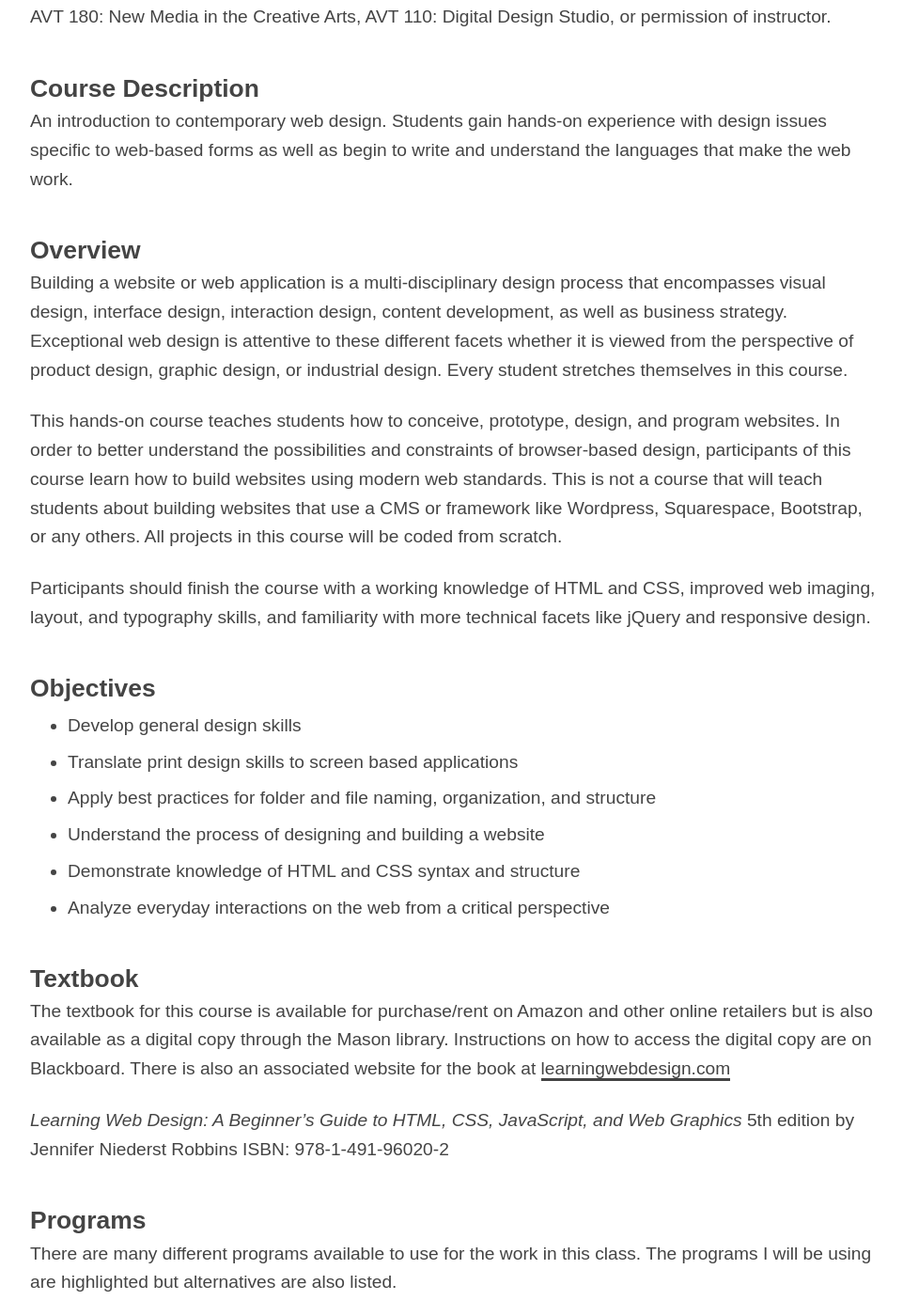
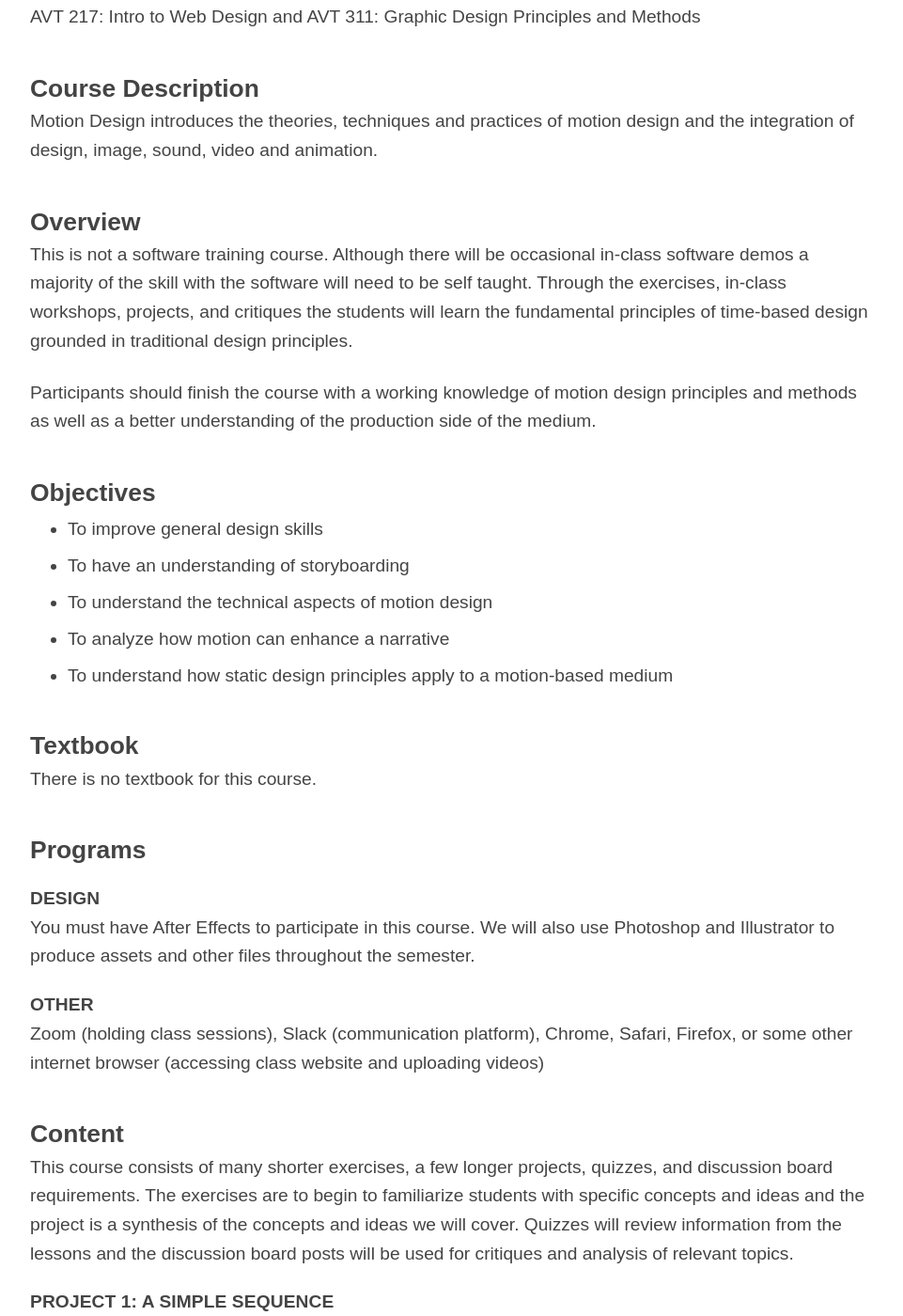
Before and after one commit to gmu-gd/motion20-fall, a Jekyll site: the page built from syllabus/index.md, in a window 1280 px wide and 1400 px high, scrolled down 701 px. Shown: the whole window at 94% size, without its empty margins (0-961 px from the left). Built offline with Jekyll 4.4.1, drawn with Linux system fonts in a browser that asks for light colours; some web fonts are replaced; some of the changed text lies outside the part shown.

Commit message:
schedule syllabus updates

```diff
--- a/syllabus/index.md
+++ b/syllabus/index.md
@@ -12,77 +12,65 @@ This is a synchronous online course. That means we will meet once a week on Thur
 
 ### Prerequisites
 
-AVT 180: New Media in the Creative Arts, AVT 110: Digital Design Studio, or permission of instructor.
+AVT 217: Intro to Web Design and AVT 311: Graphic Design Principles and Methods
 
 ### Course Description
 
-An introduction to contemporary web design. Students gain hands-on experience with design issues specific to web-based forms as well as begin to write and understand the languages that make the web work.
+Motion Design introduces the theories, techniques and practices of motion design and the integration of design, image, sound, video and animation.
 
 ### Overview
 
-Building a website or web application is a multi-disciplinary design process that encompasses visual design, interface design, interaction design, content development, as well as business strategy. Exceptional web design is attentive to these different facets whether it is viewed from the perspective of product design, graphic design, or industrial design. Every student stretches themselves in this course.
+This is not a software training course. Although there will be occasional in-class software demos a majority of the skill with the software will need to be self taught. Through the exercises, in-class workshops, projects, and critiques the students will learn the fundamental principles of time-based design grounded in traditional design principles.
 
-This hands-on course teaches students how to conceive, prototype, design, and program websites. In order to better understand the possibilities and constraints of browser-based design, participants of this course learn how to build websites using modern web standards. This is not a course that will teach students about building websites that use a CMS or framework like Wordpress, Squarespace, Bootstrap, or any others. All projects in this course will be coded from scratch.
-
-Participants should finish the course with a working knowledge of HTML and CSS, improved web imaging, layout, and typography skills, and familiarity with more technical facets like jQuery and responsive design.
+Participants should finish the course with a working knowledge of motion design principles and methods as well as a better understanding of the production side of the medium.
 
 ### Objectives
 
-* Develop general design skills
-* Translate print design skills to screen based applications
-* Apply best practices for folder and file naming, organization, and structure
-* Understand the process of designing and building a website
-* Demonstrate knowledge of HTML and CSS syntax and structure
-* Analyze everyday interactions on the web from a critical perspective
+* To improve general design skills
+* To have an understanding of storyboarding
+* To understand the technical aspects of motion design
+* To analyze how motion can enhance a narrative
+* To understand how static design principles apply to a motion-based medium
 
 ### Textbook
 
-The textbook for this course is available for purchase/rent on Amazon and other online retailers but is also available as a digital copy through the Mason library. Instructions on how to access the digital copy are on Blackboard. There is also an associated website for the book at [learningwebdesign.com](https://www.learningwebdesign.com/index.html)
-
-_Learning Web Design: A Beginner's Guide to HTML, CSS, JavaScript, and Web Graphics_ 5th edition by Jennifer Niederst Robbins ISBN: 978-1-491-96020-2
+There is no textbook for this course.
 
 ### Programs
 
-There are many different programs available to use for the work in this class. The programs I will be using are highlighted but alternatives are also listed.
-
 #### design
-
-<span class="command">Adobe XD</span>, Figma, Sketch, Illustrator, Lunacy. We will not be using Photoshop for design work in this course.
-
-#### coding
-
-<span class="command">Atom</span>, Sublime Text, Brackets. We will not be using Dreamweaver, Notepad, or TextEdit in this course.
+You must have After Effects to participate in this course. We will also use Photoshop and Illustrator to produce assets and other files throughout the semester.
 
 #### other
 
-<span class="command">Zoom</span> (holding class sessions), <span class="command">Slack</span> (communication platform), <span class="command">Github Desktop</span> (updating your website), <span class="command">Chrome</span>, Safari, or Firefox (viewing your website, Internet Explorer is not an acceptable browser for this class)
+Zoom (holding class sessions), Slack (communication platform), Chrome, Safari, Firefox, or some other internet browser (accessing class website and uploading videos)
 
 ### Content
 
-This course consists of many shorter exercises, one course long project, quizzes, and discussion board requirements. The exercises begin to familiarize students with specific concepts and ideas and the projects are a synthesis of the concepts and ideas we will cover. Quizzes will review information from the lessons and the discussion board posts will be used for critiques and analysis of relevant topics.
+This course consists of many shorter exercises, a few longer projects, quizzes, and discussion board requirements. The exercises are to begin to familiarize students with specific concepts and ideas and the project is a synthesis of the concepts and ideas we will cover. Quizzes will review information from the lessons and the discussion board posts will be used for critiques and analysis of relevant topics.
 
-#### project 1: linking narrative
+#### project 1: a simple sequence
 
-The structure of a website is equally as important as the design of a website. Getting from page X to page Y needs to be intuitive and simple. This structure also needs to be reflected on the back end. Create a site that takes the user through a narrative using text, links, and multiple pages. [More information here]({{ site.baseurl }}/projects).
+Conceptions of time start to get fuzzy when dealing with individual frames. A 10 second video at 30 frames a second needs 300 frames to fill that time. This project will focus on the importance designing for motion without actually animating anything. Students will create storyboards, animatics, and key frames of a sequence. [More information here]({{ site.baseurl }}/projects).
 
 
-#### project 2: website for a [blank]
+#### project 2: obstructions
 
-Students will conceptualize, plan, design, and code a multipage website using one of several provided topics. The project will build off of the lessons each week and be a synthesis of the concepts and skills learned over the course of the semester. Each students project will be unique in content and form but be based on the same set of requirements. [More information here]({{ site.baseurl }}/projects).
+Obstructions in design can seem like a burden but being able to use them as a creative starting point is key. Students will create a short video and then create the same video three more times. Each new video will be create using a series of obstructions chosen in class. [More information here]({{ site.baseurl }}/projects).
 
-#### project 3: single serve
+#### project 3: [various]
 
-A single serve website is comprised of a single page that only does one thing. You will come up with a concept and design for a single serve website and then build the website. The concept can be simple or complex but the site must only be a single page and serve a single function. The URL of the site should help explain the concept and the content should help reinforce the URL. If you need a place to look at single serve websites go [here](https://theuselessweb.com/). That website is a single serve website that takes you to other single serve websites. [More information here]({{ site.baseurl }}/projects).
+Project three will give you the option of coming up with your own project or choosing from one of the projects I have listed. The project will be a culmination of the skills and concepts you have learned throughout this course. [More information here]({{ site.baseurl }}/projects).
 
 ### Schedule
 
-The [schedule]({{ site.baseurl }}/schedule/) on this site is an outline of what we will be covering this summer with due dates. It is subject to additions and subtractions.
+The [schedule]({{ site.baseurl }}/schedule/) on this site is an outline of what we will be covering this fall. It is subject to additions and subtractions.
 
 ### Virtual Meeting Guide
 
 A few points to guide our virtual meetings. These are not demands but a guide to help us have a more engaging and productive meeting.
 
-1. Treat this as much like coming to class on campus as as you can.
+1. Treat this as much like coming to class on campus as you can.
 2. Join early. We are most likely at home so you shouldn’t have any extra traffic, long lines at the coffee shop, etc. Joining early will also help you work out any technical issues you might be experiencing with audio and/or video.
 3. Mute yourself upon entering the room unless, of course, you are talking. Remember when you start to talk to unmute yourself. Different platforms have different methods for muting and unmuting but it is typically easy to find in the main set of buttons in the bottom middle of the window.
 4. Have your video turned on with you in the frame. It is nice to see faces in a time where we do not get to see a lot of faces. Having your video on also helps you stay focused and engaged.
@@ -115,14 +103,14 @@ This percentage will be an average between your total quiz grade and your total
 This percentage will primarily be based on discussion board assignments and critiques with a smaller portion based on participation in our virtual channels (Slack and Zoom). As long as you are engaged in those channels throughout the semester you will be fine here. A note about this grade in Blackboard &emdash; the grade will start as a 100 and you will lose points for not participating. For example, if you are supposed to give feedback to a classmate by a certain day and you do not give that feedback you will lose points from the participation grade. There is no way to make up these points.
 
 #### Exercises (25%)
-The exercises are graded using two different rubrics depending on the type of exercise. One rubric will be used for an exercise based more on design and one rubric will be used for an exercise based more on coding. The exercise are meant to be quicker skill building assignments.
+The exercises are graded using a basic rubric that looks at your ability to submit the exercise on time, to follow the requirements of the exercise, the overall design of the exercise, and the motion of the exercise. The exercise are meant to be quicker skill building assignments.
 
 #### Projects (40%)
 Each project will generate two different grades. One grade will be based on your ability to submit the required weekly work for the project. These weekly submissions use a simple rubric based on your effort, timeliness, and completion. The second grade will be based on the final project you submit and has a more extensive rubric. At the end of the semester you will have 6 total project grades that are all weighted equally for this 40%.
 
 ### Technology Requirements
 
-Note that this course requires/strongly recommends the use of Adobe Creative Cloud applications. With the suspension of in-person classes, CVPA computer labs will not be available to fulfill this requirement. If you do not already have an Adobe license and are interested in purchasing one or if you already have a license and need to renew it, please visit [Adobe](https://www.adobe.com/creativecloud/buy/students.html). If you cannot afford an Adobe license, you may submit a request for funding to the Student Emergency Assistance Fund. Please visit the [Student Emergency Assistance Fund](https://ulife.gmu.edu/student-emergency-assistance-funding-2-2-2/) to apply.
+Note that this course requires the use of Adobe Creative Cloud applications. With the suspension of in-person classes, CVPA computer labs will not be available to fulfill this requirement. If you do not already have an Adobe license and are interested in purchasing one or if you already have a license and need to renew it, please visit [Adobe](https://www.adobe.com/creativecloud/buy/students.html). If you cannot afford an Adobe license, you may submit a request for funding to the Student Emergency Assistance Fund. Please visit the [Student Emergency Assistance Fund](https://ulife.gmu.edu/student-emergency-assistance-funding-2-2-2/) to apply.
 
 ### Visual Voices Lecture Series
 
@@ -132,14 +120,14 @@ Visual Voices is a year-long series of lectures by artists, art historians and o
 <li><span class="date">September 10:</span> D. Dominick Lombardi, "Resilience and Focus"</li>
 <li><span class="date">September 24:</span> Steve Rost, "Channeling the Flâneur and other stories"</li>
 <li><span class="date">October 8:</span> Augustina Woodgate, "Critical Circulation"</li>
-<li><span class="date">October 22:</span> Adriana Ospina, "Working at the Art Museum of the Americas, Latin America and Diplomac"</li>
+<li><span class="date">October 22:</span> Adriana Ospina, "Working at the Art Museum of the Americas, Latin America and Diplomacy"</li>
 </ul>
 
 For Fall 2020, this [lecture series](http://art.gmu.edu/visualvoices/) will be held online.
 
 ### Artsbus
 
-Due to Covid, Fall 2020 dates for Artsbus have been cancelled.
+Due to Covid, Fall 2020 dates for Artsbus have been canceled.
 
 ### Students with Disabilities and Learning Differences
 
```
Also changed, not shown: schedule/index.md (+4 -4 lines).
